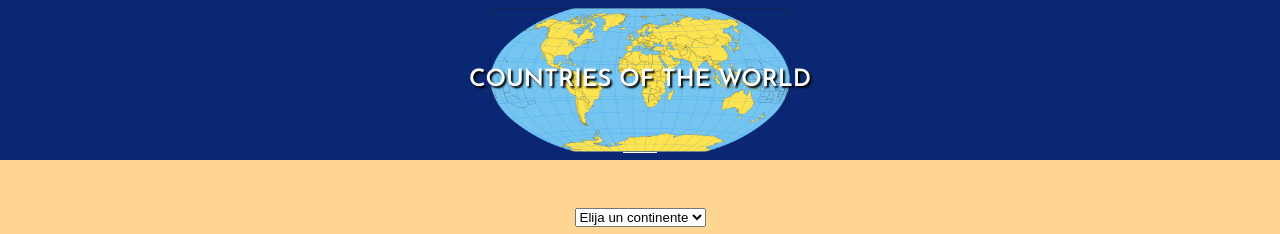
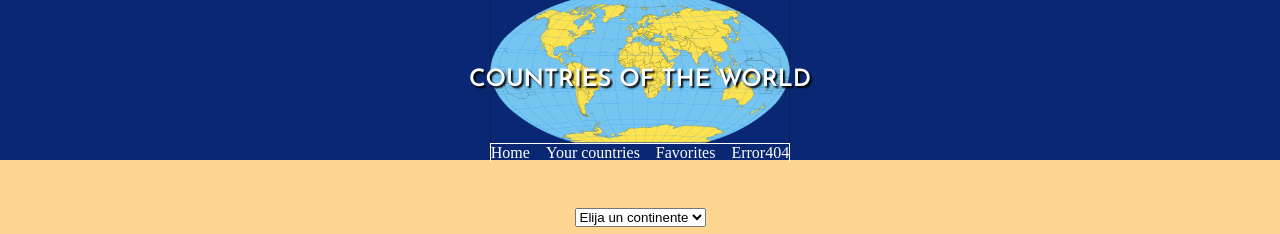
Before and after one commit to isdi-coders-2023/Bubbles-202307-mad, a React (Vite) app: page / in a window 1280 px wide. Shown: the top 234 px of the page. Built offline with nearby package versions, Linux system fonts and the light colour scheme; a web font is replaced by a local one.

Commit message:
Assing routes

```diff
--- a/src/component/app/app.tsx
+++ b/src/component/app/app.tsx
@@ -8,7 +8,6 @@ function App() {
   return (
     <>
       <Header></Header>
-      {/* <Countries></Countries> */}
       <main>
         <AppRoutes options={menuOptions}></AppRoutes>
       </main>
--- a/src/component/menu/menu.module.scss
+++ b/src/component/menu/menu.module.scss
@@ -7,11 +7,9 @@
     gap: 1rem;
     border-top: 1px solid white;
     border-inline: 1px solid white;
-    .li {
-      .a {
-        text-decoration: none;
-        color: white;
-      }
+    .link {
+      text-decoration: none;
+      color: white;
     }
   }
 }
--- a/src/component/menu/menu.tsx
+++ b/src/component/menu/menu.tsx
@@ -2,19 +2,17 @@ import { Link } from 'react-router-dom';
 import { menuOptions } from '../../config';
 import style from './menu.module.scss';
 export function Menu() {
+  console.log(menuOptions.length);
   return (
     <>
       <nav className={style.nav}>
         <ol className={style.ol}>
           {menuOptions.map((item) => (
-            <Link to={item.path}>
-              <li key={item.label} className={style.li}>
-                {/* <a href="#" className={style.a}>
-                  {item.label}
-                </a> */}
-                {/* <Link to={item.path}>{item.label}</Link> */}
-              </li>
-            </Link>
+            <li key={item.label} className={style.li}>
+              <Link className={style.link} to={item.path}>
+                {item.label}
+              </Link>
+            </li>
           ))}
         </ol>
       </nav>
--- a/src/config.ts
+++ b/src/config.ts
@@ -2,8 +2,9 @@ import { MenuOption } from './model/menu_options';
 
 export const menuOptions: MenuOption[] = [
   { path: '/home', label: 'Home' },
-  { path: '/todo', label: 'Your countries' },
+  { path: '/your_countries', label: 'Your countries' },
   { path: '/favorite', label: 'Favorites' },
+  { path: '/error', label: 'Error404' },
 ];
 
 export const continentOption: string[] = [
```
